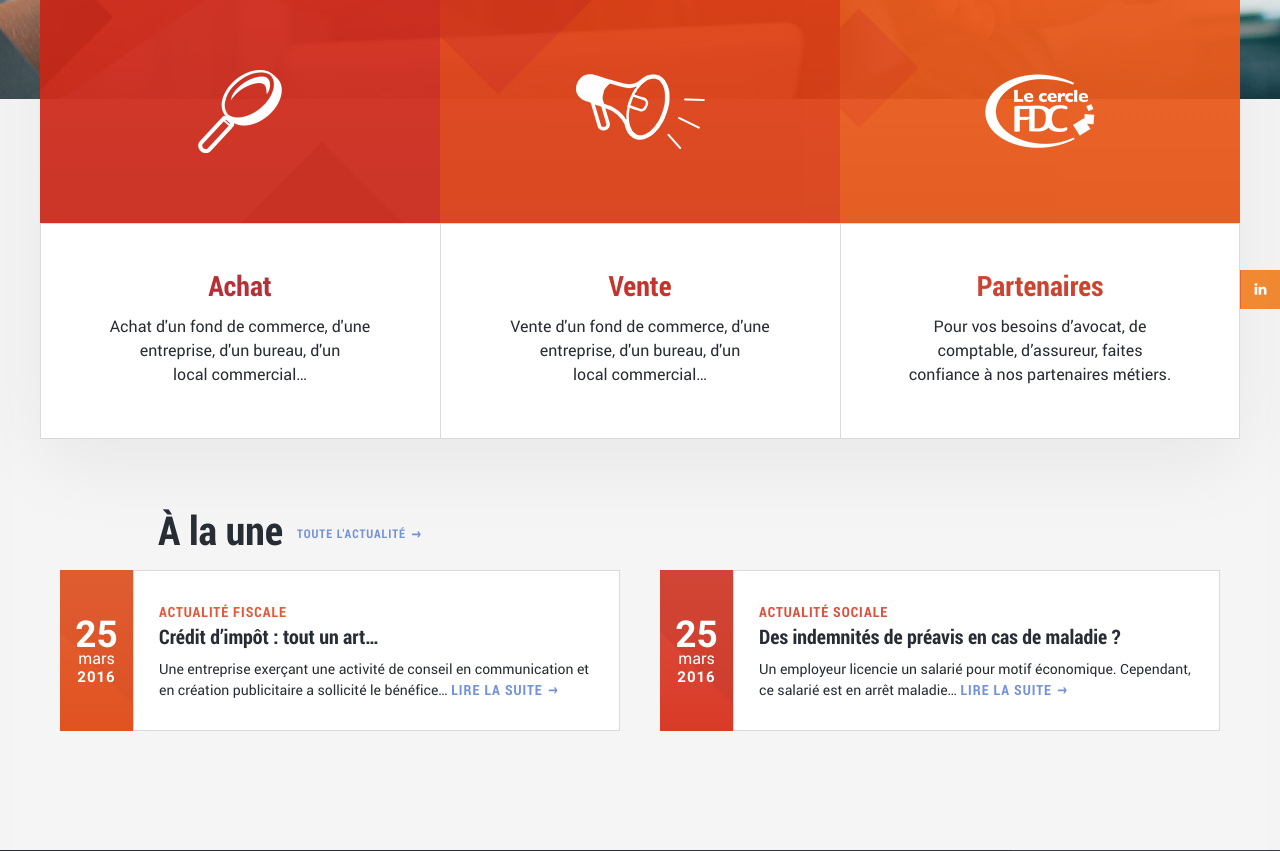
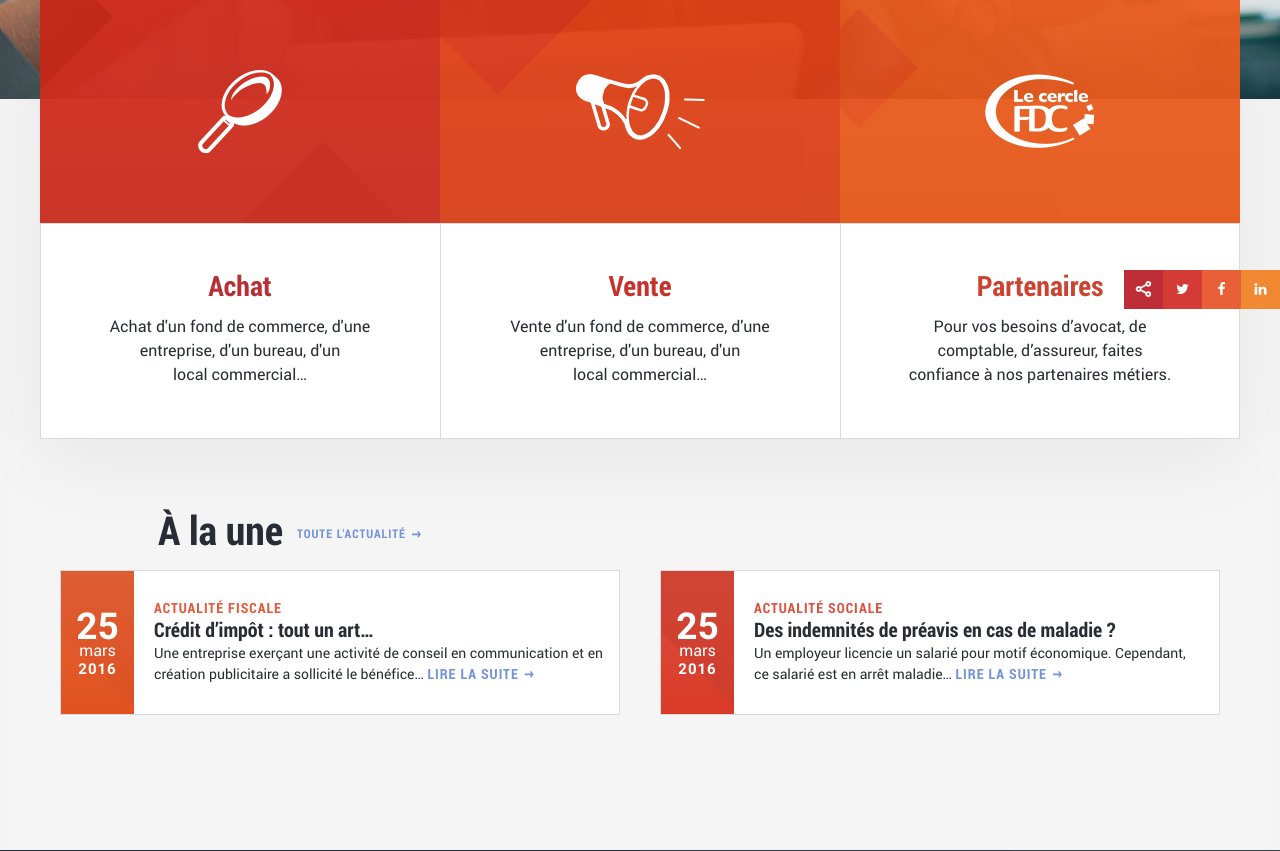
Before and after one commit to stereosuper/fdc, a PHP site: page / in a window 1280 px wide. Shown: the part 466-1317 px from the top of the page. Run offline with PHP 8.4, Linux system fonts and the light colour scheme; some web fonts are replaced.

Commit message:
:art: News

```diff
--- a/css/main.css
+++ b/css/main.css
@@ -487,7 +487,8 @@ a, button {
 .wrapper-alignment {
   display: table;
   width: 100%;
-  table-layout: fixed; }
+  table-layout: fixed;
+  border-spacing: 0; }
 
 .content-align-middle {
   display: table-cell;
@@ -517,6 +518,9 @@ a, button {
 
 .full-width {
   width: 100%; }
+
+.full-height {
+  height: 100%; }
 
 .wrapper-overflow-hidden {
   position: relative;
@@ -1184,7 +1188,7 @@ button {
   position: absolute;
   top: 0;
   left: 0;
-  z-index: 3;
+  z-index: 4;
   box-sizing: border-box;
   margin: 0;
   padding: 0 0 0 16px;
@@ -1334,7 +1338,7 @@ button {
   background-color: #393d47;
   color: white;
   position: relative;
-  z-index: 1; }
+  z-index: 2; }
   #footer:before {
     content: '';
     display: block;
@@ -1587,7 +1591,7 @@ button {
   height: 100%;
   position: absolute;
   top: 0;
-  z-index: 2;
+  z-index: 3;
   background-color: white;
   -webkit-filter: drop-shadow(0px 24px 35px rgba(0, 0, 0, 0.15));
           filter: drop-shadow(0px 24px 35px rgba(0, 0, 0, 0.15));
@@ -2515,16 +2519,23 @@ button {
 
 /* News */
 .news {
-  display: block;
-  padding: 0; }
+  display: table;
+  width: 100%;
+  width: calc(100% + 40px);
+  margin-left: -20px;
+  padding: 0;
+  border-spacing: 40px 0; }
   .news > li {
-    display: inline-block;
+    display: table-cell;
     vertical-align: top;
+    position: relative;
     width: 50%;
-    height: 145px;
+    height: auto;
     margin: 0;
-    padding: 0 20px;
-    box-sizing: border-box; }
+    padding: 0;
+    box-sizing: border-box;
+    background-color: white;
+    border: 1px solid #dadada; }
     .news > li::before {
       display: none; }
     .news > li:nth-child(odd) .article-date {
@@ -2546,9 +2557,13 @@ button {
   .news .article-date {
     position: relative;
     width: 73px;
-    height: 100%;
+    height: auto;
     color: white;
-    overflow: hidden; }
+    overflow: hidden;
+    position: absolute;
+    top: 0;
+    bottom: 0;
+    left: 0; }
     .news .article-date:before {
       content: '';
       display: block;
@@ -2561,9 +2576,7 @@ button {
           -ms-transform: rotate(45deg);
               transform: rotate(45deg); }
   .news .article-desc {
-    padding: 30px 15px 30px 25px;
-    border: 1px solid #dadada;
-    background-color: white; }
+    padding: 30px 15px 30px 93px; }
   .news time {
     position: relative; }
   .news .day, .news .month, .news .year {
@@ -2593,6 +2606,11 @@ button {
     text-rendering: optimizeLegibility;
     letter-spacing: 1px;
     margin: 3px 0 0 0; }
+  .news h4 {
+    line-height: 1em; }
+  .news h3 {
+    line-height: 1em;
+    margin: 5px 0 2px 0; }
   .news p {
     font-family: "robotoregular", sans-serif;
     font-size: 0.875em;
@@ -2600,7 +2618,7 @@ button {
     -webkit-font-smoothing: antialiased;
     -moz-osx-font-smoothing: grayscale;
     text-rendering: optimizeLegibility;
-    margin: 6px 0 0 0; }
+    margin: 0; }
 
 /* Home specific style */
 /* Responsive horizontal */
--- a/index.php
+++ b/index.php
@@ -273,11 +273,13 @@
 					<a href='#' class='btn-arrow small inline-b'>Toute l'actualité</a>
 					<ul class='news'>
 						<li>
-							<article class='wrapper-alignment'>
-								<div class='content-align-middle center-align article-date'>
-									<time><span class='day'>25</span> <span class='month'>mars</span> <span class='year'>2016</span></time>
+							<article>
+								<div class='center-align article-date'>
+									<div class='wrapper-alignment full-height'>
+										<time class='content-align-middle'><span class='day'>25</span> <span class='month'>mars</span> <span class='year'>2016</span></time>
+									</div>
 								</div><!--
-								--><div class='content-align-middle article-desc'>
+								--><div class='article-desc'>
 									<h4 class='small'>Actualité fiscale</h4>
 									<h3 class='h2'>Crédit d’impôt : tout un art…</h3>
 									<p>Une entreprise exerçant une activité de conseil en communication et en création publicitaire a sollicité le bénéfice… <a href='#' class='btn-arrow'>Lire la suite</a></p>
@@ -285,11 +287,13 @@
 							</article>
 						</li><!--
 						--><li>
-							<article class='wrapper-alignment'>
-								<div class='content-align-middle center-align article-date'>
-									<time><span class='day'>25</span> <span class='month'>mars</span> <span class='year'>2016</span></time>
+							<article>
+								<div class='center-align article-date'>
+									<div class='wrapper-alignment full-height'>
+										<time class='content-align-middle'><span class='day'>25</span> <span class='month'>mars</span> <span class='year'>2016</span></time>
+									</div>
 								</div><!--
-								--><div class='content-align-middle article-desc'>
+								--><div class='article-desc'>
 									<h4 class='small'>Actualité sociale</h4>
 									<h3 class='h2'>Des indemnités de préavis en cas de maladie ?</h3>
 									<p>Un employeur licencie un salarié pour motif économique. Cependant, ce salarié est en arrêt maladie… <a href='#' class='btn-arrow'>Lire la suite</a></p>
--- a/scss/base/_base.scss
+++ b/scss/base/_base.scss
@@ -226,6 +226,7 @@ a, button{
     display: table;
     width: 100%;
     table-layout: fixed;
+    border-spacing: 0;
 }
 
 .content-align-middle{
@@ -258,6 +259,10 @@ a, button{
 
 .full-width{
     width: 100%;
+}
+
+.full-height{
+    height: 100%;
 }
 
 .wrapper-overflow-hidden{
--- a/scss/components/_news.scss
+++ b/scss/components/_news.scss
@@ -1,15 +1,23 @@
 /* News */
 .news{
-	display: block;
+	display: table;
+	width: 100%;
+	width: calc(100% + 40px);
+	margin-left: -20px;
 	padding: 0;
+	border-spacing: 40px 0;
 	> li{
-		display: inline-block;
+		display: table-cell;
 		vertical-align: top;
+		position: relative;
 		width: 50%;
-		height: 145px;
+		height: auto;
 		margin: 0;
-		padding: 0 20px;
+		padding: 0;
 		box-sizing: border-box;
+
+		background-color: $blanc;
+		border: 1px solid $gris;
 		&::before{
 			display: none;
 		}
@@ -41,9 +49,13 @@
 	.article-date{
 		position: relative;
 		width: 73px;
-		height: 100%;
+		height: auto;
 		color: $blanc;
 		overflow: hidden;
+		position: absolute;
+		top: 0;
+		bottom: 0;
+		left: 0;
 		&:before{
 			content: '';
 			display: block;
@@ -56,9 +68,7 @@
 		}
 	}
 	.article-desc{
-		padding: 30px 15px 30px 25px;
-		border: 1px solid $gris;
-		background-color: $blanc;
+		padding: 30px 15px 30px 93px;
 	}
 	time{
 		position: relative;
@@ -79,8 +89,15 @@
 		letter-spacing: 1px;
 		margin: 3px 0 0 0;
 	}
+	h4{
+		line-height: 1em;
+	}
+	h3{
+		line-height: 1em;
+		margin: 5px 0 2px 0;
+	}
 	p{
 		@include roboto(0.875em);
-		margin: 6px 0 0 0;
+		margin: 0;
 	}
 }
--- a/scss/layout/_footer.scss
+++ b/scss/layout/_footer.scss
@@ -6,7 +6,7 @@ $padding-bottom-footer: 130px;
 	background-color: rgb(57, 61, 71);
 	color: $blanc;
 	position: relative;
-	z-index: 1;
+	z-index: 2;
 	&:before{
 		content: '';
 		display: block;
--- a/scss/layout/_header.scss
+++ b/scss/layout/_header.scss
@@ -44,7 +44,7 @@
   	position: absolute;
   	top: 0;
   	left: 0;
-  	z-index: 3;
+  	z-index: 4;
   	box-sizing: border-box;
   	margin: 0;
   	padding: 0 0 0 16px;
--- a/scss/layout/_sidebar.scss
+++ b/scss/layout/_sidebar.scss
@@ -6,7 +6,7 @@
 	height: 100%;
 	position: absolute;
 	top: 0;
-	z-index: 2;
+	z-index: 3;
 	background-color: $blanc;
 	filter: drop-shadow(0px 24px 35px rgba(0, 0, 0, 0.15));
 	transition: transform 0.3s ease-in-out;
```
